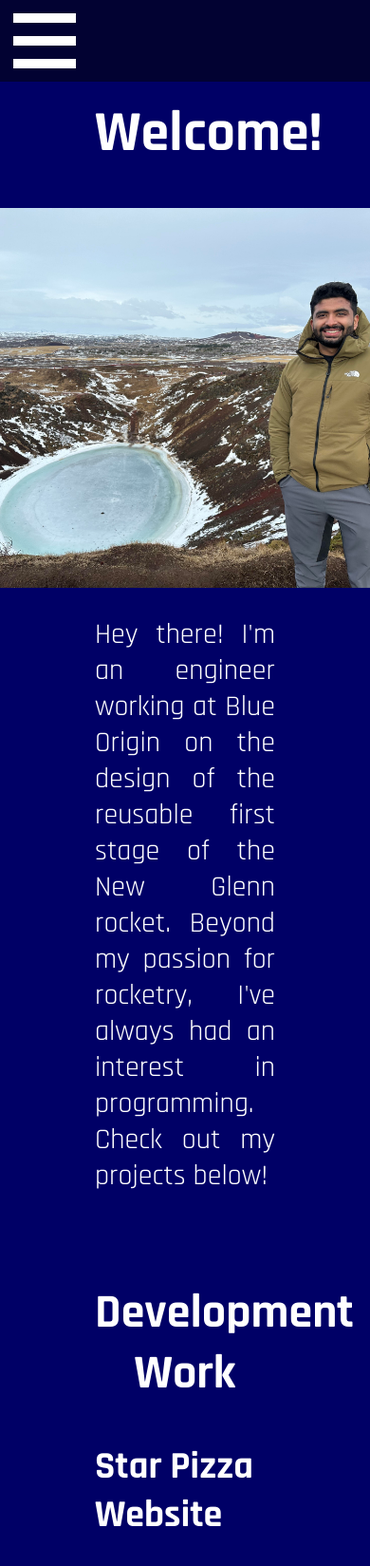
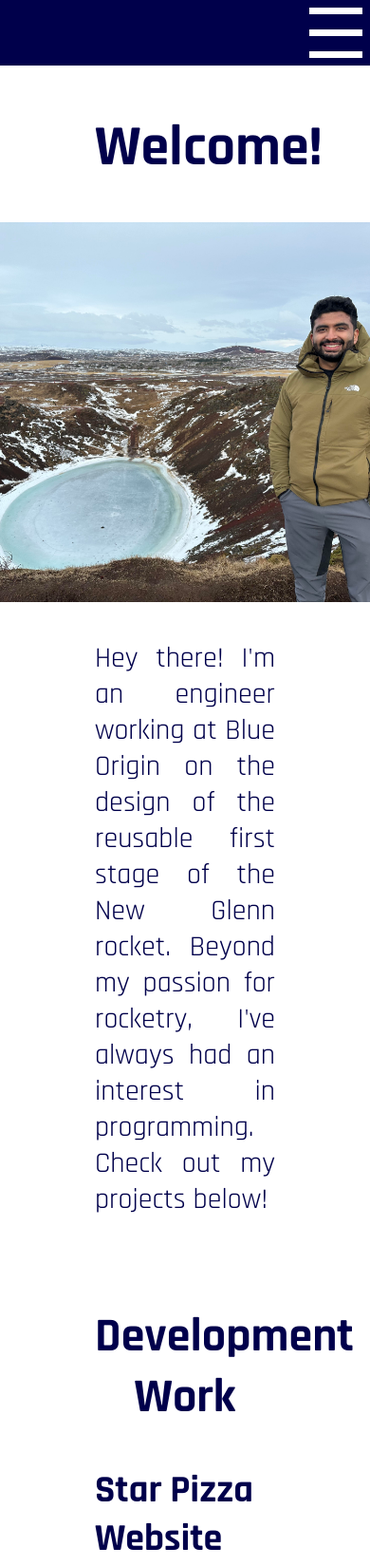
Before and after one commit to akhandal798/akhandal798.github.io, a plain HTML site: page index.html in a window 390 px wide. Shown: the top 1649 px of the page at 95% size. Drawn offline with Linux system fonts and the light colour scheme; a script that the page names is missing; a web font is replaced by a local one.

Commit message:
white background

```diff
--- a/style.css
+++ b/style.css
@@ -9,7 +9,7 @@
 }
 
 body, html{
-    background-color: rgb(0, 0, 102);
+    background-color: rgb(255, 255, 255);
     margin: 0px;
     padding: 0px;
     padding-left: 0px;
@@ -19,8 +19,8 @@ body, html{
 }
 
 h1{
-    padding-top: 20px;
-    color: white;
+    padding-top: 35px;
+    color: rgb(0, 0, 75);
     margin-left: 0px;
     margin-left: 100px;
     margin-right: 100px;
@@ -29,7 +29,7 @@ h1{
 }
 
 h2{
-    color: white;
+    color: rgb(0, 0, 75);
     margin-left: 100px;
     margin-right: 100px;
     text-align: center;
@@ -37,7 +37,7 @@ h2{
 }
 
 h3{
-    color: white;
+    color:rgb(0, 0, 75);
     margin-left: 100px;
     margin-right: 100px;
     font-size: 40px;
@@ -49,7 +49,7 @@ h3{
     justify-content: flex-start;
     margin-left: 100px;
     margin-right: 100px;
-    gap: 30px;
+    gap: 40px;
     justify-content: center;
 
 }
@@ -73,9 +73,10 @@ h3{
 
 .navbar {
     width: 100%;
-    background-color: rgb(2, 2, 50);
+    background-color: rgb(0, 0, 75);
     position: fixed;
-    display: flex;
+    display:block;
+    justify-content: left;
 
 }
 
@@ -117,12 +118,12 @@ ul {
 }
 
 p {
-    color: white;
+    color: rgb(0, 0, 75);
     font-size: 30px;
     margin-left: 0px;
     margin-right: 0px;
     margin-top: 0px;
-    padding: 0px;
+
     text-align: justify;
 }
 
@@ -146,8 +147,8 @@ img {
 }
 
 footer {
-    color: rgb(0, 0, 102);
-    background-color: white;
+    color: rgb(0, 0, 75);
+    background-color: rgb(255, 255, 255);
     text-align: center;
     padding: 15px;
     font-size: 30px;
@@ -160,9 +161,9 @@ footer {
 
 .bar {
     display: block;
-    width: 66px;
-    height: 10px;
-    margin: 14px;
+    width: 56px;
+    height: 7px;
+    margin: 8px;
     -webkit-transition: all 0.3s ease-in-out;
     transition: all 0.3s ease-in-out;
     background-color: rgb(255, 255, 255);
@@ -173,11 +174,11 @@ footer {
     .nav-menu {
         position: fixed;
         left: -100%;
-        top: 5rem;
+        top: 4rem;
         flex-direction: column;
-        background-color: rgb(2, 2, 50);
+        background-color: rgb(0, 0, 75);
         width: 100%;
-        border-radius: 10px;
+        border-radius: 0px;
         text-align: center;
         transition: 0.3s;
         box-shadow:
@@ -193,8 +194,9 @@ footer {
     }
 
     .hamburger {
-        display: block;
+        display: grid;
         cursor: pointer;
+        justify-content: right;
     }
 
     .hamburger.active .bar:nth-child(2) {
```
Also changed, not shown: index.html (+1 -0 lines).
